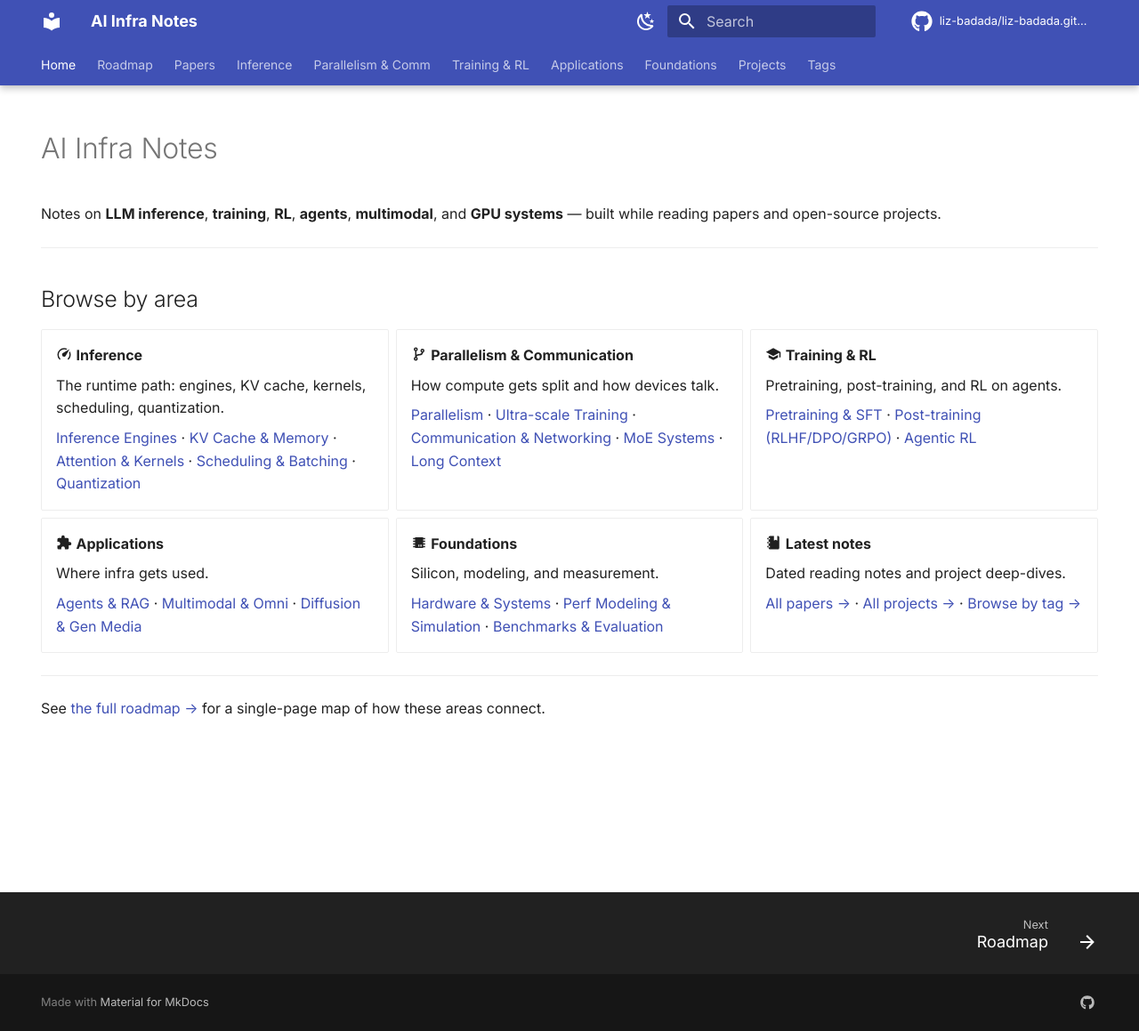
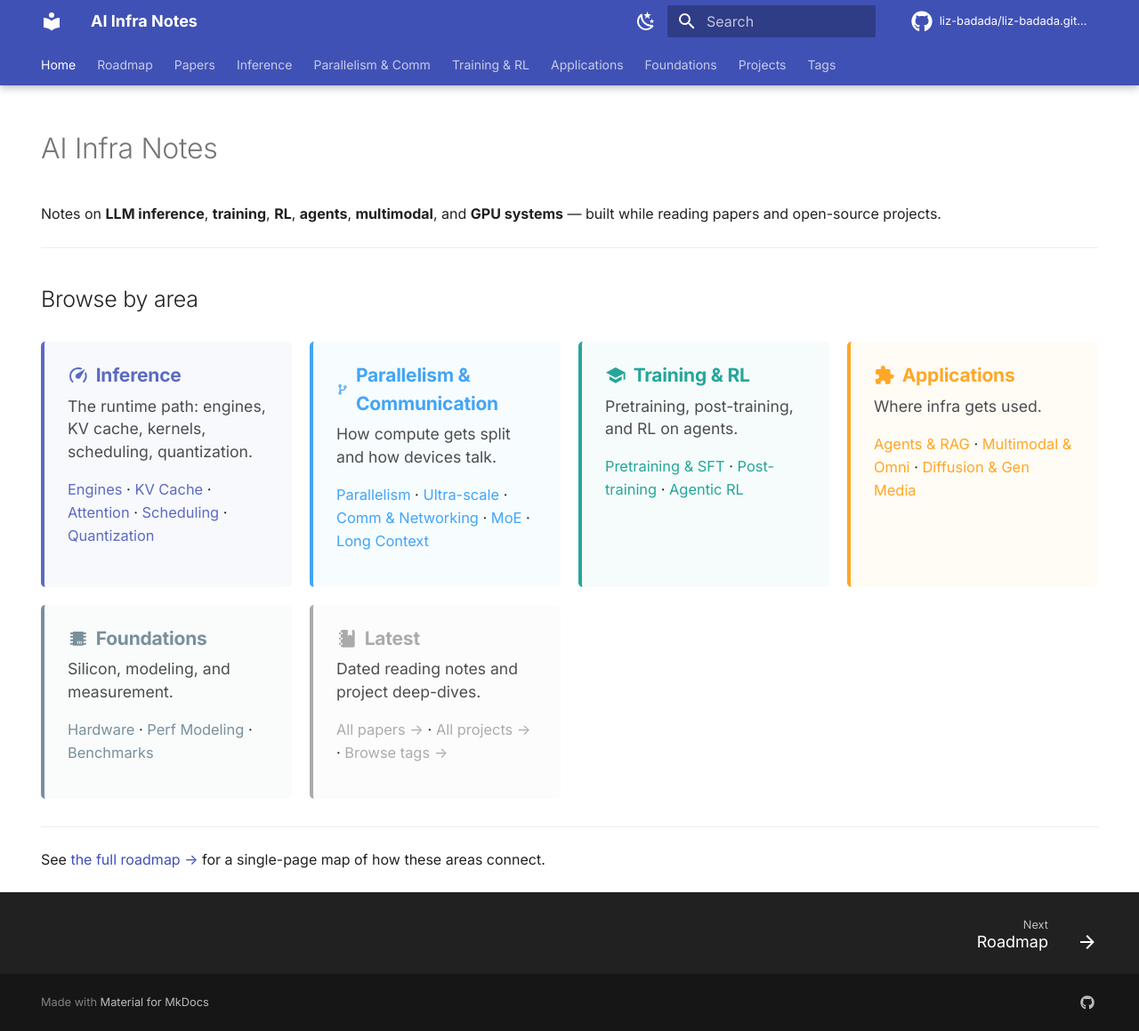
Before and after one commit to liz-badada/liz-badada.github.io, an MkDocs documentation site: the page built from docs/index.md, in a window 1280 px wide and 1159 px high. Shown: the whole window at 89% size. Built offline with MkDocs 1.6.1 and Material for MkDocs 9.7.7, drawn with Linux system fonts in a browser that asks for light colours; comment, search, counter and statistics services are not loaded.

Commit message:
Add 5-cluster color palette (muted, no-rainbow)
- extra.css: five coordinated cluster colors (Indigo → Blue → Teal →
  Orange → Blue-Grey) with light/dark variants; color-mix for hover tints
- extra.js: URL-path-based body class injection so each topic page
  picks up its cluster accent (H1 left bar + dot + blockquote border)
- Homepage: rewrote cluster grid as colored cards (left-border accent,
  hover tint, cluster-colored links)

Adjacent clusters differ by ≤60° hue so nothing feels jumpy.

```diff
--- /dev/null
+++ b/docs/assets/extra.css
@@ -0,0 +1,113 @@
+/* ==========================================================================
+   5-Cluster color palette (cool → warm → neutral progression)
+   ========================================================================== */
+
+:root {
+  --c-inference:    #5C6BC0;  /* Indigo 400 */
+  --c-parallelism:  #42A5F5;  /* Blue 400 */
+  --c-training:     #26A69A;  /* Teal 400 */
+  --c-applications: #FFA726;  /* Orange 400 */
+  --c-foundations:  #78909C;  /* Blue Grey 400 */
+}
+
+[data-md-color-scheme="slate"] {
+  --c-inference:    #7986CB;  /* Indigo 300 */
+  --c-parallelism:  #64B5F6;  /* Blue 300 */
+  --c-training:     #4DB6AC;  /* Teal 300 */
+  --c-applications: #FFB74D;  /* Orange 300 */
+  --c-foundations:  #90A4AE;  /* Blue Grey 300 */
+}
+
+/* ==========================================================================
+   Homepage cluster cards
+   ========================================================================== */
+
+.cluster-grid {
+  display: grid;
+  grid-template-columns: repeat(auto-fit, minmax(280px, 1fr));
+  gap: 1rem;
+  margin: 1.5rem 0;
+}
+
+.cluster-card {
+  display: block;
+  padding: 1.1rem 1.3rem;
+  border-left: 4px solid var(--c, var(--md-primary-fg-color));
+  border-radius: 0.25rem;
+  background: color-mix(in srgb, var(--c, #888) 4%, transparent);
+  transition: background 0.15s ease, transform 0.15s ease;
+}
+
+.cluster-card:hover {
+  background: color-mix(in srgb, var(--c, #888) 10%, transparent);
+  transform: translateY(-1px);
+}
+
+.cluster-card h3 {
+  margin: 0 0 0.3rem 0 !important;
+  color: var(--c) !important;
+  font-size: 1.05rem;
+  font-weight: 600;
+  display: flex;
+  align-items: center;
+  gap: 0.4rem;
+}
+
+.cluster-card .cluster-desc {
+  margin: 0 0 0.6rem 0;
+  opacity: 0.8;
+  font-size: 0.88rem;
+  line-height: 1.45;
+}
+
+.cluster-card .cluster-links {
+  font-size: 0.82rem;
+  line-height: 1.6;
+}
+
+.cluster-card .cluster-links a {
+  color: var(--c) !important;
+  text-decoration: none;
+}
+
+.cluster-card .cluster-links a:hover {
+  text-decoration: underline;
+}
+
+.cluster-inference    { --c: var(--c-inference); }
+.cluster-parallelism  { --c: var(--c-parallelism); }
+.cluster-training     { --c: var(--c-training); }
+.cluster-applications { --c: var(--c-applications); }
+.cluster-foundations  { --c: var(--c-foundations); }
+
+/* ==========================================================================
+   Per-topic page cluster accent (H1 left bar)
+   Applied via body class set by extra.js based on URL path.
+   ========================================================================== */
+
+body.in-inference    { --c: var(--c-inference); }
+body.in-parallelism  { --c: var(--c-parallelism); }
+body.in-training     { --c: var(--c-training); }
+body.in-applications { --c: var(--c-applications); }
+body.in-foundations  { --c: var(--c-foundations); }
+
+body[class*="in-"] .md-content h1:first-of-type {
+  border-left: 4px solid var(--c);
+  padding-left: 0.75rem;
+}
+
+body[class*="in-"] .md-content h1:first-of-type::before {
+  content: "";
+  display: inline-block;
+  width: 0.5rem;
+  height: 0.5rem;
+  border-radius: 50%;
+  background: var(--c);
+  margin-right: 0.55rem;
+  vertical-align: middle;
+}
+
+/* Subtle tint on tables and quote blocks inside a cluster page */
+body[class*="in-"] .md-content blockquote {
+  border-left-color: var(--c) !important;
+}
--- /dev/null
+++ b/docs/assets/extra.js
@@ -0,0 +1,37 @@
+// Auto-apply a cluster class to <body> based on URL path, so topic pages
+// pick up their cluster accent color from extra.css.
+
+(function () {
+  const CLUSTERS = {
+    'in-inference':    ['engines', 'kv-cache', 'attention', 'scheduling', 'quantization'],
+    'in-parallelism':  ['parallelism', 'large-scale', 'communication', 'moe', 'long-context'],
+    'in-training':     ['training', 'post-training', 'agentic-rl'],
+    'in-applications': ['agents', 'multimodal', 'diffusion'],
+    'in-foundations':  ['hardware', 'perf-modeling', 'benchmarks'],
+  };
+
+  function apply() {
+    const path = window.location.pathname;
+    // Remove any stale cluster classes first
+    for (const cls of Object.keys(CLUSTERS)) {
+      document.body.classList.remove(cls);
+    }
+    for (const [cls, segments] of Object.entries(CLUSTERS)) {
+      if (segments.some(seg => path.includes('/' + seg + '/') || path.endsWith('/' + seg))) {
+        document.body.classList.add(cls);
+        break;
+      }
+    }
+  }
+
+  // Run on first load
+  if (document.readyState === 'loading') {
+    document.addEventListener('DOMContentLoaded', apply);
+  } else {
+    apply();
+  }
+  // Re-run on Material's instant-navigation page changes
+  if (typeof document$ !== 'undefined') {
+    document$.subscribe(apply);
+  }
+})();
--- a/docs/index.md
+++ b/docs/index.md
@@ -12,59 +12,71 @@ Notes on **LLM inference**, **training**, **RL**, **agents**, **multimodal**, an
 
 ## Browse by area
 
-<div class="grid cards" markdown>
+<div class="cluster-grid" markdown>
 
-- :material-speedometer: **Inference**
+<div class="cluster-card cluster-inference" markdown>
+### :material-speedometer: Inference
+<p class="cluster-desc">The runtime path: engines, KV cache, kernels, scheduling, quantization.</p>
+<div class="cluster-links" markdown>
+[Engines](engines/index.md) ·
+[KV Cache](kv-cache/index.md) ·
+[Attention](attention/index.md) ·
+[Scheduling](scheduling/index.md) ·
+[Quantization](quantization/index.md)
+</div>
+</div>
 
-    The runtime path: engines, KV cache, kernels, scheduling, quantization.
+<div class="cluster-card cluster-parallelism" markdown>
+### :material-source-branch: Parallelism & Communication
+<p class="cluster-desc">How compute gets split and how devices talk.</p>
+<div class="cluster-links" markdown>
+[Parallelism](parallelism/index.md) ·
+[Ultra-scale](large-scale/index.md) ·
+[Comm & Networking](communication/index.md) ·
+[MoE](moe/index.md) ·
+[Long Context](long-context/index.md)
+</div>
+</div>
 
-    [Inference Engines](engines/index.md) ·
-    [KV Cache & Memory](kv-cache/index.md) ·
-    [Attention & Kernels](attention/index.md) ·
-    [Scheduling & Batching](scheduling/index.md) ·
-    [Quantization](quantization/index.md)
+<div class="cluster-card cluster-training" markdown>
+### :material-school: Training & RL
+<p class="cluster-desc">Pretraining, post-training, and RL on agents.</p>
+<div class="cluster-links" markdown>
+[Pretraining & SFT](training/index.md) ·
+[Post-training](post-training/index.md) ·
+[Agentic RL](agentic-rl/index.md)
+</div>
+</div>
 
-- :material-source-branch: **Parallelism & Communication**
+<div class="cluster-card cluster-applications" markdown>
+### :material-puzzle: Applications
+<p class="cluster-desc">Where infra gets used.</p>
+<div class="cluster-links" markdown>
+[Agents & RAG](agents/index.md) ·
+[Multimodal & Omni](multimodal/index.md) ·
+[Diffusion & Gen Media](diffusion/index.md)
+</div>
+</div>
 
-    How compute gets split and how devices talk.
+<div class="cluster-card cluster-foundations" markdown>
+### :material-chip: Foundations
+<p class="cluster-desc">Silicon, modeling, and measurement.</p>
+<div class="cluster-links" markdown>
+[Hardware](hardware/index.md) ·
+[Perf Modeling](perf-modeling/index.md) ·
+[Benchmarks](benchmarks/index.md)
+</div>
+</div>
 
-    [Parallelism](parallelism/index.md) ·
-    [Ultra-scale Training](large-scale/index.md) ·
-    [Communication & Networking](communication/index.md) ·
-    [MoE Systems](moe/index.md) ·
-    [Long Context](long-context/index.md)
-
-- :material-school: **Training & RL**
-
-    Pretraining, post-training, and RL on agents.
-
-    [Pretraining & SFT](training/index.md) ·
-    [Post-training (RLHF/DPO/GRPO)](post-training/index.md) ·
-    [Agentic RL](agentic-rl/index.md)
-
-- :material-puzzle: **Applications**
-
-    Where infra gets used.
-
-    [Agents & RAG](agents/index.md) ·
-    [Multimodal & Omni](multimodal/index.md) ·
-    [Diffusion & Gen Media](diffusion/index.md)
-
-- :material-chip: **Foundations**
-
-    Silicon, modeling, and measurement.
-
-    [Hardware & Systems](hardware/index.md) ·
-    [Perf Modeling & Simulation](perf-modeling/index.md) ·
-    [Benchmarks & Evaluation](benchmarks/index.md)
-
-- :material-notebook: **Latest notes**
-
-    Dated reading notes and project deep-dives.
-
-    [All papers →](papers/index.md) ·
-    [All projects →](projects/index.md) ·
-    [Browse by tag →](tags.md)
+<div class="cluster-card" style="--c: var(--md-default-fg-color--lighter);" markdown>
+### :material-notebook: Latest
+<p class="cluster-desc">Dated reading notes and project deep-dives.</p>
+<div class="cluster-links" markdown>
+[All papers →](papers/index.md) ·
+[All projects →](projects/index.md) ·
+[Browse tags →](tags.md)
+</div>
+</div>
 
 </div>
 
--- a/mkdocs.yml
+++ b/mkdocs.yml
@@ -94,7 +94,11 @@ markdown_extensions:
       custom_checkbox: true
   - pymdownx.tilde
 
+extra_css:
+  - assets/extra.css
+
 extra_javascript:
+  - assets/extra.js
   - https://cdn.jsdelivr.net/npm/mathjax@3/es5/tex-mml-chtml.js
 
 not_in_nav: |
```
